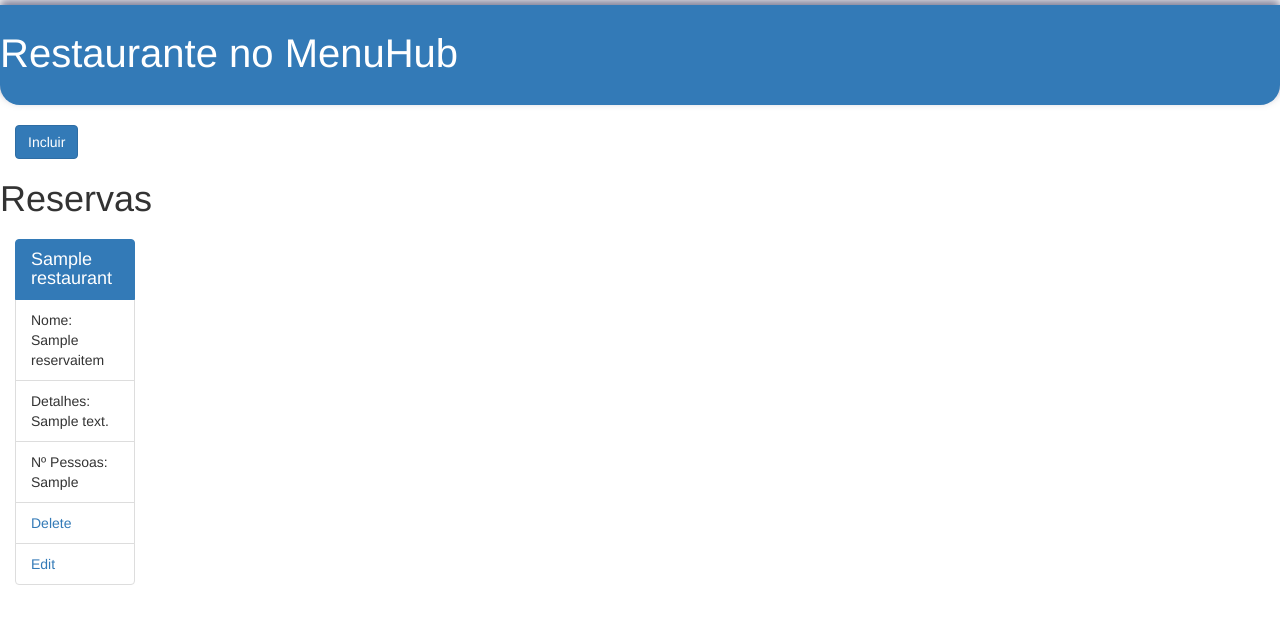
After one commit to maandhys/menuhub_python_pos, a Django app: page /reservas/1 in a window 1280 px wide. The commit adds this page. Shown: the top 624 px of the page. Run offline with Django 4.2, Linux system fonts and the light colour scheme; tables that the repository leaves empty hold one stand-in row (values such as "Sample post"); some libraries are stand-ins or nearby versions.

Commit message:
Aplicaçao menuhub

```diff
--- a/menus/admin.py
+++ b/menus/admin.py
@@ -1,7 +1,8 @@
 from django.contrib import admin
 
 # Register your models here.
-from menus.models import Restaurant, MenuItem
+from menus.models import ReservaItem, Restaurant, MenuItem
 
 admin.site.register(Restaurant)
 admin.site.register(MenuItem)
+admin.site.register(ReservaItem)
--- a/menus/models.py
+++ b/menus/models.py
@@ -26,3 +26,13 @@ class MenuItem(models.Model):
 
     def __str__(self):
         return f"[MenuItem] description: {self.description[:50]}"
+
+
+class ReservaItem(models.Model):
+    name = models.CharField(max_length=45)
+    qty = models.CharField(max_length=45)
+    description = models.CharField(max_length=250)
+    restaurant = models.ForeignKey(Restaurant, on_delete=models.CASCADE)
+
+    def __str__(self):
+        return f"[ReservaItem] description: {self.description[:50]}"
--- a/menus/templates/menus/new_menu_item.html
+++ b/menus/templates/menus/new_menu_item.html
@@ -1,4 +1,8 @@
 {% extends "application.html" %}
+{% load bootstrap3 %}
+{% bootstrap_css %}
+{% bootstrap_javascript %}
+{% bootstrap_javascript jquery=1 %}
 
 {% block content %}
 <h1>Inclui Item do Menu </h1>
--- /dev/null
+++ b/menus/templates/reservas/show_reserva_item.html
@@ -0,0 +1,53 @@
+{% extends "application.html" %}
+{% load bootstrap3 %}
+{% bootstrap_css %}
+{% bootstrap_javascript %}
+{% bootstrap_javascript jquery=1 %}
+
+{% block content %}
+
+<div >
+    <header class="border" style="
+    background: #337ab7;
+    color: #fff;
+    border-radius: 0 0 20px 20px;
+    width: 100%;
+    height: 100px;
+    font-size: 40px;
+    margin: 5px 0 20px 0;
+    box-shadow: 0px -5px 10px 0px rgba(0, 0, 50, 0.5);">
+    <p style="padding-top:20px"> Restaurante no MenuHub</p>
+    </header>
+    </div>
+    {% buttons %}
+    <div style="margin-left:15px">
+    <a href="{{ restaurant_id }}/new/">
+        <button class="btn btn-primary ">
+            {% bootstrap_icon "plus" %} Incluir
+        </button>
+    </a>
+    {% endbuttons %}
+    </div>
+
+    <h1>Reservas</h1>
+    {% if reserva_itens %}
+        {% for reserva_item in reserva_itens %}
+
+        <div style="width:150px" class="col-md-4">
+            <p  class="h4"><strong></strong></p>
+            <ul class="list-group">
+                <li class="list-group-item list-group-item-action active h4" ><a style="color: #fff;" >{{ reserva_item.restaurant.name }} </a></li>
+                <li class="list-group-item list-group-item-action" >Nome: {{ reserva_item.name }} </li>
+                <li class="list-group-item list-group-item-action" >Detalhes: {{ reserva_item.description }} </li>
+                <li class="list-group-item list-group-item-action" >Nº Pessoas: {{ reserva_item.qty }} </li>
+                <li class="list-group-item list-group-item-action" ><a href='{{ reserva_item.restaurant_id }}/delete/{{ reserva_item.id }}'>Delete</a></li>
+                <li class="list-group-item list-group-item-action" ><a href='{{ reserva_item.restaurant_id }}/edit/{{ reserva_item.id }}'>Edit </a></li>
+
+            </ul>
+        </div>
+
+        {% endfor %}
+    {% else %}
+        <p>Nenhum item no menu, por favor inclua um.</p>
+    {% endif %}
+{% endblock content %}
--- a/menus/templates/restaurants/show_restaurants.html
+++ b/menus/templates/restaurants/show_restaurants.html
@@ -37,6 +37,7 @@ box-shadow: 0px -5px 10px 0px rgba(0, 0, 50, 0.5);">
     <ul class="list-group">
         <li class="list-group-item list-group-item-action active h4" ><a style="color: #fff;" >{{ restaurant.name }} </a></li>
         <li class="list-group-item list-group-item-action" ><a href='{{ restaurant.restaurant_id }}/menus/{{ restaurant.id }}'>Menu </a></li>
+        <li class="list-group-item list-group-item-action" ><a href='{{ restaurant.restaurant_id }}/reservas/{{ restaurant.id }}'>Reserva </a></li>
         <li class="list-group-item list-group-item-action"><a href='{{ restaurant.restaurant_id }}/edit/{{ restaurant.id }}'>Edit </a></li>
         <li class="list-group-item list-group-item-action"><a href='{{ restaurant.restaurant_id }}/delete/{{ restaurant.id }}'>Delete</a></li>
     </ul>
--- a/menus/urls.py
+++ b/menus/urls.py
@@ -13,4 +13,10 @@ urlpatterns = [
     path('menus/<int:restaurant_id>/new/', views.new_menu_item, name="new"),
     path('menus/<int:restaurant_id>/edit/<int:item_id>/', views.edit_menu_item, name="edit"),
     path('menus/<int:restaurant_id>/delete/<int:item_id>/', views.delete_menu_item, name="delete"),
+
+    #Novas Urls
+    path('reservas/<int:restaurant_id>', views.show_reserva_item, name="reserva"),
+    path('reservas/<int:restaurant_id>/new/', views.new_reserva_item, name="new"),
+    path('reservas/<int:restaurant_id>/edit/<int:item_id>/', views.edit_reserva_item, name="edit"),
+    path('reservas/<int:restaurant_id>/delete/<int:item_id>/', views.delete_reserva_item, name="delete"),
 ]
--- a/menus/views.py
+++ b/menus/views.py
@@ -1,6 +1,6 @@
 from django.shortcuts import render, redirect
 
-from menus.models import MenuItem, Restaurant
+from menus.models import MenuItem, Restaurant, ReservaItem
 
 # Restaurant views.
 def show_restaurants(request):
@@ -89,3 +89,49 @@ def delete_menu_item(request, restaurant_id, item_id):
         return redirect(f"/menus/{restaurant_id}")
     else:
         return render(request, 'menus/delete_menu_item.html', {'menu_item': menu_item})
+
+
+#Reservas views
+def show_reserva_item(request, restaurant_id):
+    """"""
+    reserva_itens = ReservaItem.objects.order_by('name')
+    context = {'restaurant_id':restaurant_id, 'reserva_itens': reserva_itens}
+    return render(request, "reservas/show_reserva_item.html", context)
+
+
+def new_reserva_item(request, restaurant_id):
+    """criar uma nova reserva"""
+    if request.method == 'POST':
+        form_data = request.POST
+        reserva_itens = ReservaItem()
+        reserva_itens.name = form_data.get('name')
+        reserva_itens.qty = form_data.get('qty')
+        reserva_itens.description = form_data.get('description')
+        reserva_itens.restaurant_id = restaurant_id
+        reserva_itens.save()
+        return redirect(f"/reservas/{restaurant_id}")
+    else:
+        return render(request, 'reservas/new_reserva_item.html', {'restaurant_id': restaurant_id})
+
+
+def edit_reserva_item(request, restaurant_id, item_id):
+    """edit a menu item by a id."""
+    reserva_itens = ReservaItem.objects.get(pk=item_id)
+    if request.method == 'POST':
+        form_data = request.POST
+        reserva_itens.name = form_data.get('name')
+        reserva_itens.qty = form_data.get('qty')
+        reserva_itens.description = form_data.get('description')
+        reserva_itens.save()
+        return redirect(f"/reservas/{restaurant_id}")
+    else:
+        return render(request, 'reservas/edit_reserva_item.html', {'reserva_itens': reserva_itens})
+
+
+def delete_reserva_item(request, restaurant_id, item_id):
+    reserva_itens = ReservaItem.objects.get(pk=item_id)
+    if request.method == 'POST':
+        reserva_itens.delete()
+        return redirect(f"/reservas/{restaurant_id}")
+    else:
+        return render(request, 'reservas/delete_reserva_item.html', {'reserva_itens': reserva_itens})
```
Also changed, not shown: menus/templates/reservas/delete_reserva_item.html (added, +22 -0 lines), menus/templates/reservas/edit_reserva_item.html (added, +22 -0 lines), menus/templates/reservas/new_reserva_item.html (added, +23 -0 lines), menus/migrations/0003_reservaitem.py (added).
